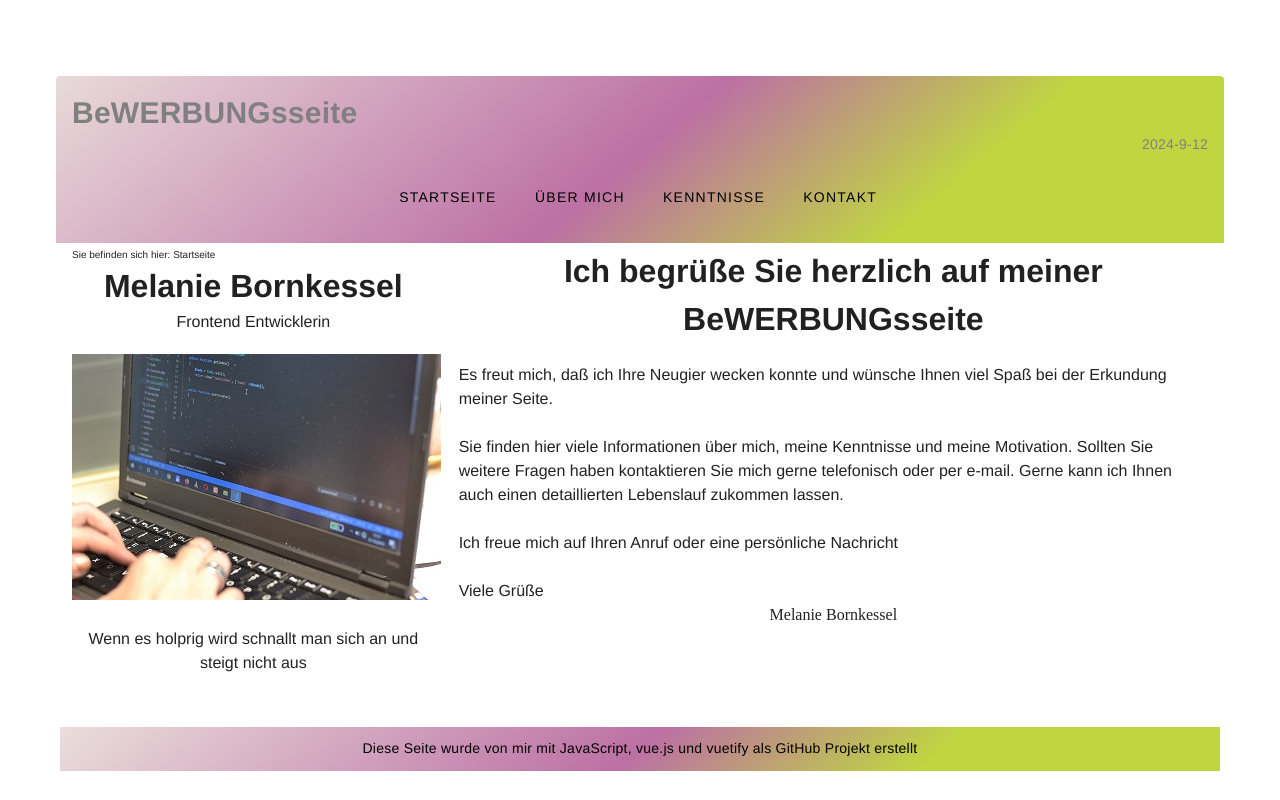
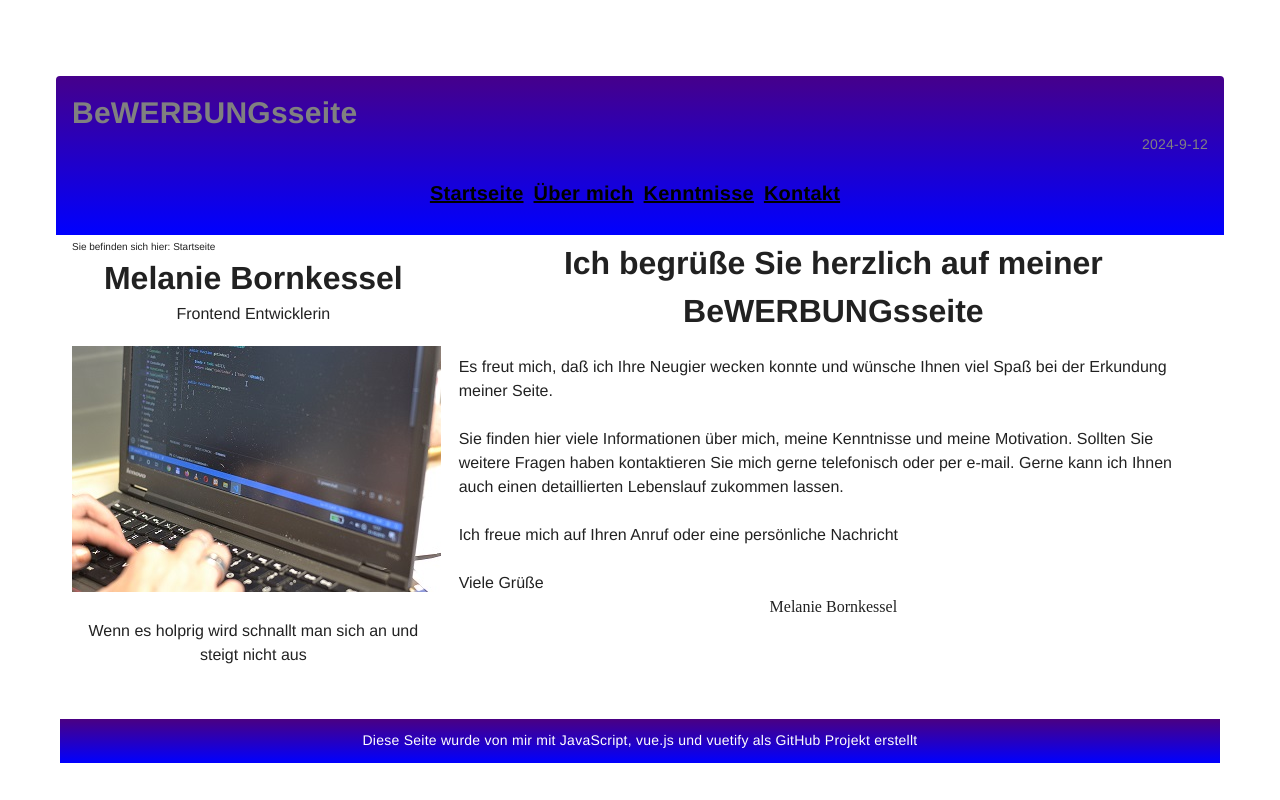
Before and after one commit to melanieborn/Bewerbungsseite, a Vue app in the folder myweb/: page /kenntnisse in a window 1280 px wide. Built offline with nearby package versions, Linux system fonts and the light colour scheme.

Commit message:
routerlinks new color

```diff
--- a/myweb/src/components/AboutMe.vue
+++ b/myweb/src/components/AboutMe.vue
@@ -2,11 +2,11 @@
     <v-container>
         <v-row>
             <v-col cols="4">
-              <p  class="bild"> Sie befinden sich hier: Über mich </p>
                 <h1> Melanie Bornkessel </h1>
-                <p> Junior Frontend Entwicklerin </p>
+                <p> Tel.: 01575-4900553 </p>
+                <p> e-mail: melanie.bornkessel@web.de </p>
                 <img class="bild1" src="@/assets/draussen2.jpg">
-                <p> Gerne sende ich Ihnen meinen aktuellen Lebenslauf zu </p>
+                <p> Wenn es holprig wird schnallt man sich an und steigt nicht aus </p>
             </v-col>
             <v-col cols="8">
               <h3>Über mich</h3>
--- a/myweb/src/components/FooterComponent.vue
+++ b/myweb/src/components/FooterComponent.vue
@@ -37,9 +37,10 @@
     margin: 0 10px;
   }
   a {
-    color:  black;
+    color:  white;
   }
   .card {
-    background-image: linear-gradient(140deg, #EADEDB 0%, #BC70A4 50%, #BFD641 75%);
+    background-image: linear-gradient(indigo, blue);
+    color: white;
   }
   </style>
--- a/myweb/src/components/KentNisse.vue
+++ b/myweb/src/components/KentNisse.vue
@@ -2,19 +2,18 @@
     <v-container>
         <v-row>
             <v-col cols="4">
-              <p  class="bild"> Sie befinden sich hier: Kentnisse" </p>
                 <h1> Melanie Bornkessel </h1>
-                <p>Frontend Entwicklerin </p>
+                <p>Fachinformatikerin für Anwendungsentwicklung </p>
                 <a href="https://www.linkedin.com/in/melanie-bornkessel-b3a143194">LinkedIn Profil</a>
 
             </v-col>
             <v-col cols="8" >
-                <h3 class="rechts"> Hier stelle ich Ihnen meine wichtigsten Kenntnisse vor </h3>
+                <h3 class="rechts"> Eine kleine Übersicht meiner wichtigsten Kenntnisse </h3>
             </v-col>
         </v-row>
         <v-row>
             <v-col cols="4">
-               <p class="prog"> Programmierung </p>
+               <p class="prog"> Programmierung: </p>
             </v-col>
             <v-col cols="8">
                <p class="kent"> JavaScript, HTML, CSS, JSON, Phyton, PHP, MySql, Ajax, npm </p>
@@ -22,15 +21,15 @@
         </v-row>
         <v-row>
             <v-col cols="4">
-              <p class="prog"> Frameworks </p>
+              <p class="prog"> Frameworks: </p>
             </v-col>
             <v-col cols="8">
-              <p class="kent"> Vue.js, vuetify, Laravel, Bootstrap </p>
+              <p class="kent"> Vue.js, vuetify, Laravel, Bootstrap, Wireframes </p>
             </v-col>
         </v-row>
         <v-row>
             <v-col cols="4">
-              <p class="prog"> Sonstiges </p>
+              <p class="prog"> Sonstiges: </p>
             </v-col>
             <v-col cols="8">
               <p class="kent"> Scrum, Azur DevOps, Kanban, Jira, Trello, Git, responsive Design, Xampp, Adobe, Material Design, SPA, Datenbanken,
@@ -76,7 +75,7 @@
         font-weight: bold;
       }
       .prog {
-        background-color: #BC70A4;
+        background-color: lightblue;
         border-radius: 12px;
         padding: 5px;
         font-weight: bold;
--- a/myweb/src/components/TabComponent.vue
+++ b/myweb/src/components/TabComponent.vue
@@ -10,11 +10,11 @@
         </v-col>
         <nav>
           <v-col>
-            <v-btn variant="text" @click="goToStart" class="button">Startseite</v-btn>
-            <v-btn variant="text" @click="goToAbout" class="button">Über mich</v-btn>
-            <v-btn variant="text" @click="goToKenntnisse" class="button">Kenntnisse</v-btn>
-            <v-btn variant="text" @click="goToKontakt" class="button">Kontakt</v-btn>
-
+            <RouterLink to="/"   class="button"
+            >Startseite</RouterLink>
+            <RouterLink to="/about"  class="button">Über mich</RouterLink>
+            <RouterLink to="/kenntnisse" class="button">Kenntnisse</RouterLink>
+            <RouterLink to="/kontakt" class="button">Kontakt</RouterLink>
   </v-col>
   </nav>
 </v-card-text>
@@ -88,7 +88,7 @@
     margin: 0 10px;
   }
   .oben {
-    background-image: linear-gradient(140deg, #EADEDB 0%, #BC70A4 50%, #BFD641 75%);
+    background-image: linear-gradient(indigo, blue);
   }
   .name {
     text-align: left;
@@ -101,10 +101,13 @@
     color: grey;
   }
   .button {
-    margin-right: 5px;
-    color: black
+    margin-right: 10px;
+    color: black;
+    font-weight: bold;
+    font-size: 20px;
   }
   .vbtn {
     background-color: brown;
   }
+
   </style>
--- a/myweb/src/router.js
+++ b/myweb/src/router.js
@@ -16,6 +16,8 @@ const routes = [
 const router = createRouter({
   history: createMemoryHistory(),
   routes,
+/*   linkExactActiveClass: 'text-white',
+  inactiveclass: 'text-black' */
 })
 
 export default router
```
